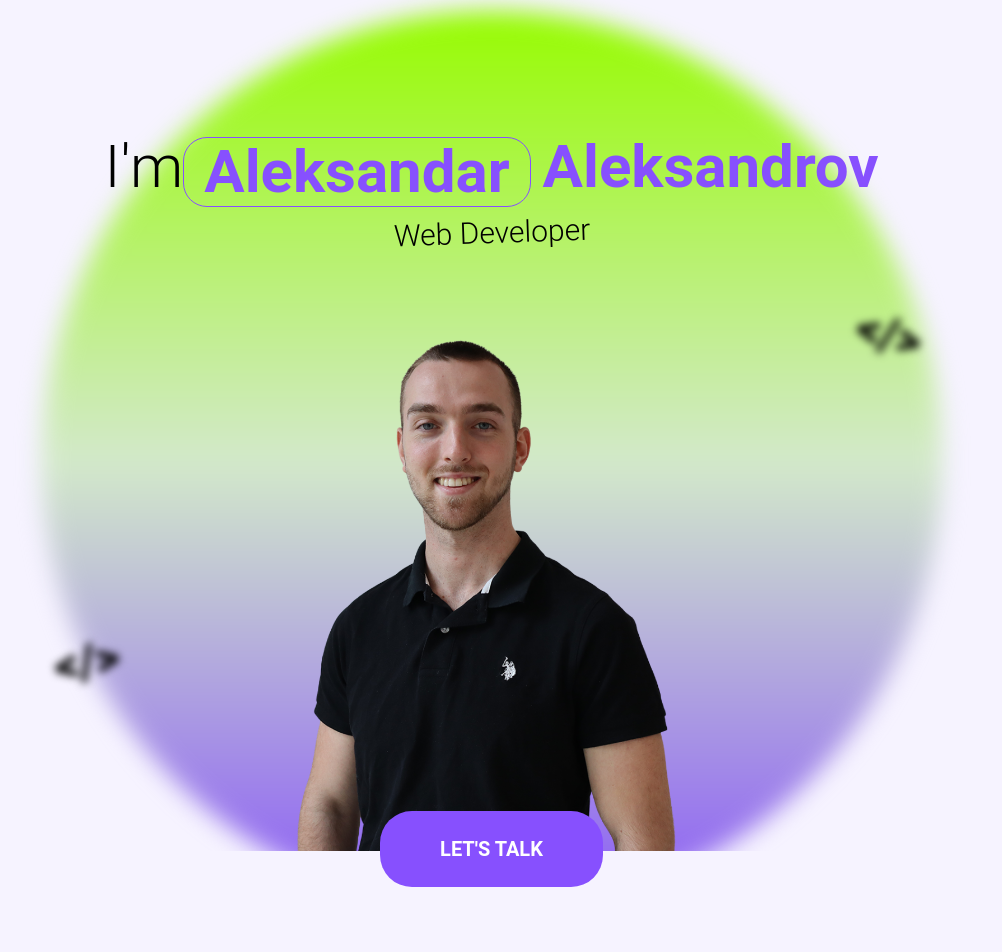
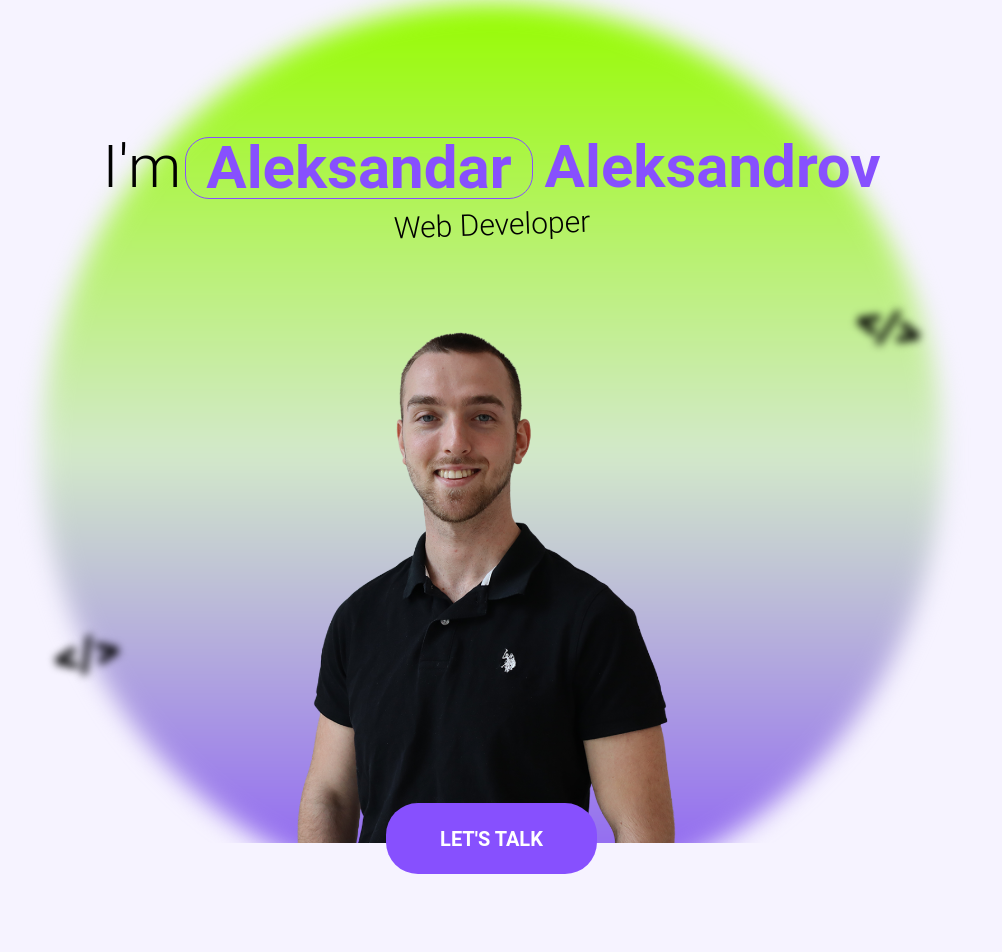
Before and after one commit to ada-designs/my-portfolio, a React (Vite) app: page / in a window 1280 px wide. Shown: the part 80-1032 px from the top of the page, without its empty margins (141-1143 px from the left). Built offline with nearby package versions, Linux system fonts and the light colour scheme.

Commit message:
font fixing CSS

```diff
--- a/src/App.css
+++ b/src/App.css
@@ -4,6 +4,8 @@
 body {
   font-family: "Montserrat", "Roboto", "Segoe UI", "Helvetica Neue", Arial,
     sans-serif;
+  font-weight: 500;
+  text-rendering: optimizeLegibility;
 }
 
 .light {
@@ -75,6 +77,8 @@ body {
 html {
   scrollbar-gutter: stable;
   scroll-behavior: smooth;
+  -webkit-font-smoothing: antialiased;
+  -moz-osx-font-smoothing: grayscale;
 }
 
 @layer components {
--- a/src/components/Hero.jsx
+++ b/src/components/Hero.jsx
@@ -6,7 +6,7 @@ export default function Hero({ isEnglish }) {
         <div className="z-10 text-center space-y-2 lg:w-[1200px] md:w-[700px] w-[300px]">
           <h1 className="text-primary-text flex flex-wrap justify-center text-center font-light text-3xl md:text-5xl lg:text-6xl">
             {isEnglish ? "I'm" : "Аз съм"}{" "}
-            <span className="text-switching-accent font-bold mr-2 md:mr-3 px-3 md:px-5 py-1 border rounded-3xl">
+            <span className="text-switching-accent font-bold mr-2 md:mr-3 px-3 md:px-5 ml-1 border rounded-3xl">
               {isEnglish ? "Aleksandar" : "Александър"}
             </span>
             <span className="text-switching-accent font-bold">
@@ -56,10 +56,10 @@ export default function Hero({ isEnglish }) {
         </div>
 
         {/* CTA */}
-        <div className="bg-main-bg w-full relative z-30 -translate-y-2 md:-translate-y-8 lg:-translate-y-15 flex justify-center pb-15">
+        <div className="bg-main-bg w-[90%] relative z-30 -translate-y-2 md:-translate-y-8 lg:-translate-y-15 flex justify-center pb-15">
           <a
             href="#contact"
-            className="btn bg-primary-accent hover:bg-secondary-accent  text-white text-xs lg:text-xl hover:text-black mt-0 md:-mt-3 lg:-mt-10"
+            className="btn bg-primary-accent hover:bg-secondary-accent  text-white text-xs lg:text-xl hover:text-black -mt-2 md:-mt-3 lg:-mt-10"
           >
             {`${isEnglish ? "Let's talk" : "Свържи се с мен"}`}
           </a>
```
